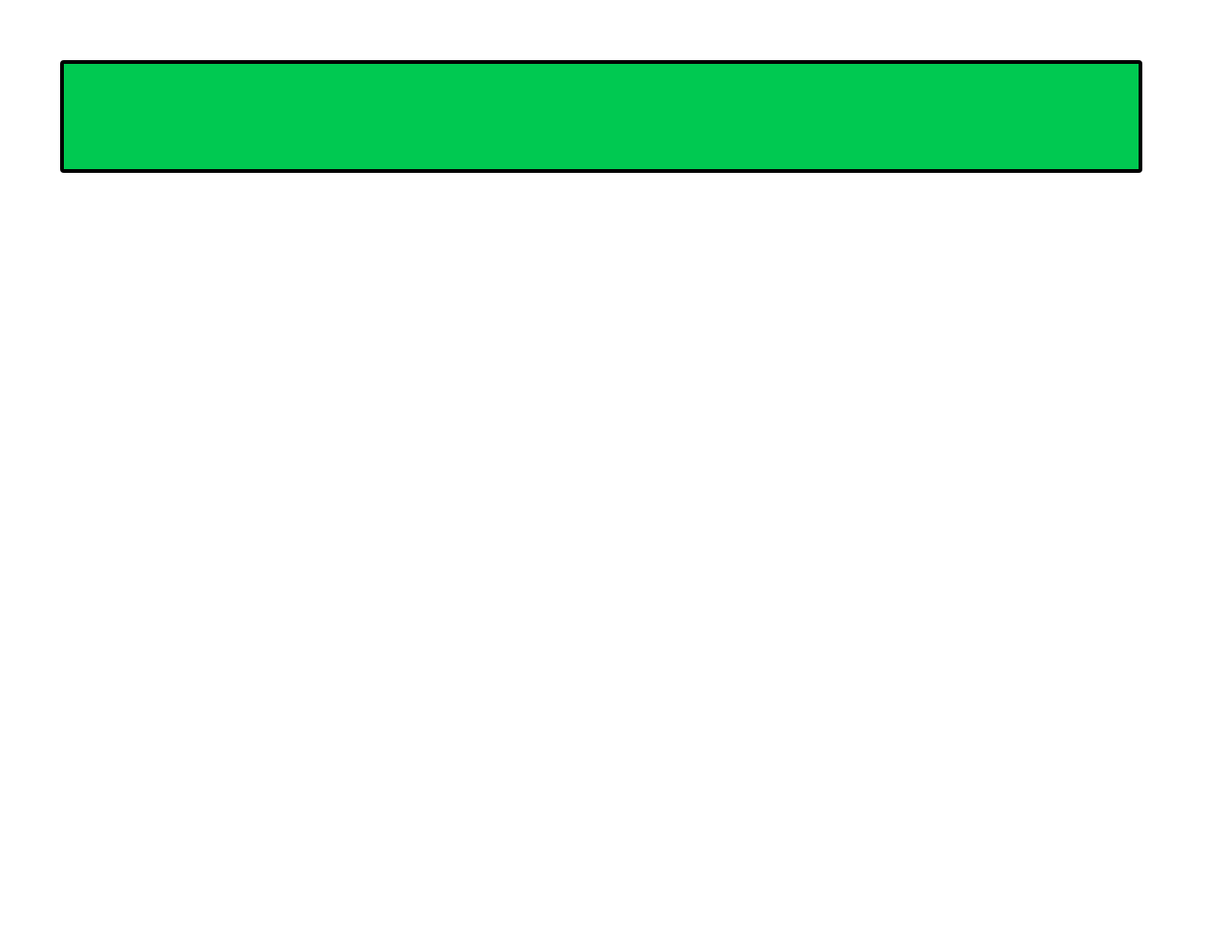
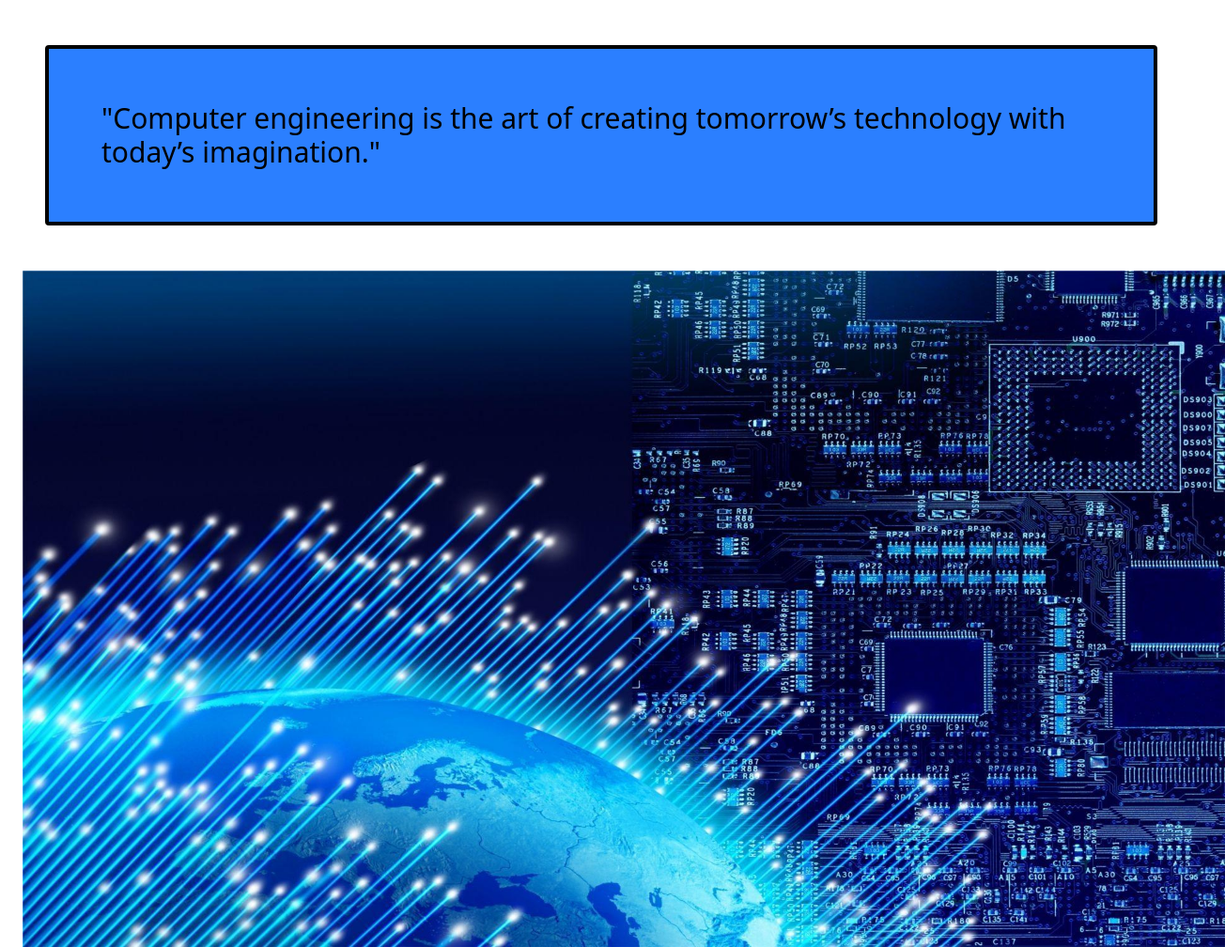
Before and after one commit to amrutaadhav/tailwind_css_practice, a website: page public/index.html in a window 1280 px wide. Shown: the whole page at 94% size, 1304 px wide, since content can reach past the window. Before the commit the page ends 800 px from the top, so only its background shows below. Drawn offline with Linux system fonts and the light colour scheme.

Commit message:
image added

```diff
--- a/public/index.html
+++ b/public/index.html
@@ -9,8 +9,15 @@
 <body>
 
   <div
-      class="border-solid border-4 border-black rounded my-16 mx-16 p-14 size-auto bg-pink-200 sm:bg-yellow-600 lg:bg-green-500"
+      class="border-solid border-4 border-black rounded my-12 mx-12 p-14 size-auto bg-pink-200 sm:bg-yellow-600 lg:bg-blue-500"
     >
+    <h1 class="text-3xl">"Computer engineering is the art of creating tomorrow’s technology with today’s imagination."</h1>
+    </div>
+    <img src="../img/1.jpg" alt="Description" class="h-full w-full ml-6">
+
+
+</div>
+</div>
 
 
 </body>
```
Also changed, not shown: img/1.jpg (added), src/output.css.
